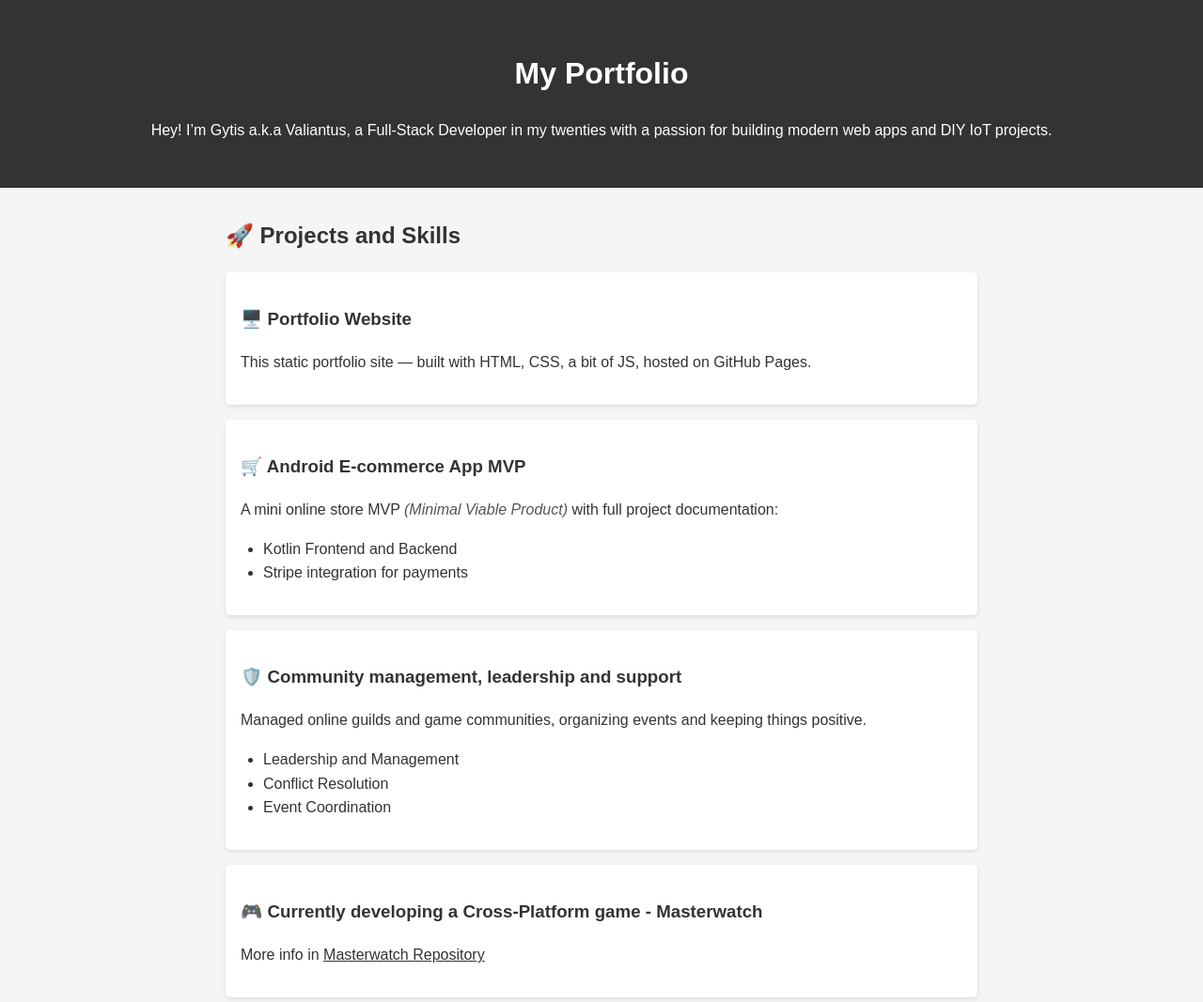
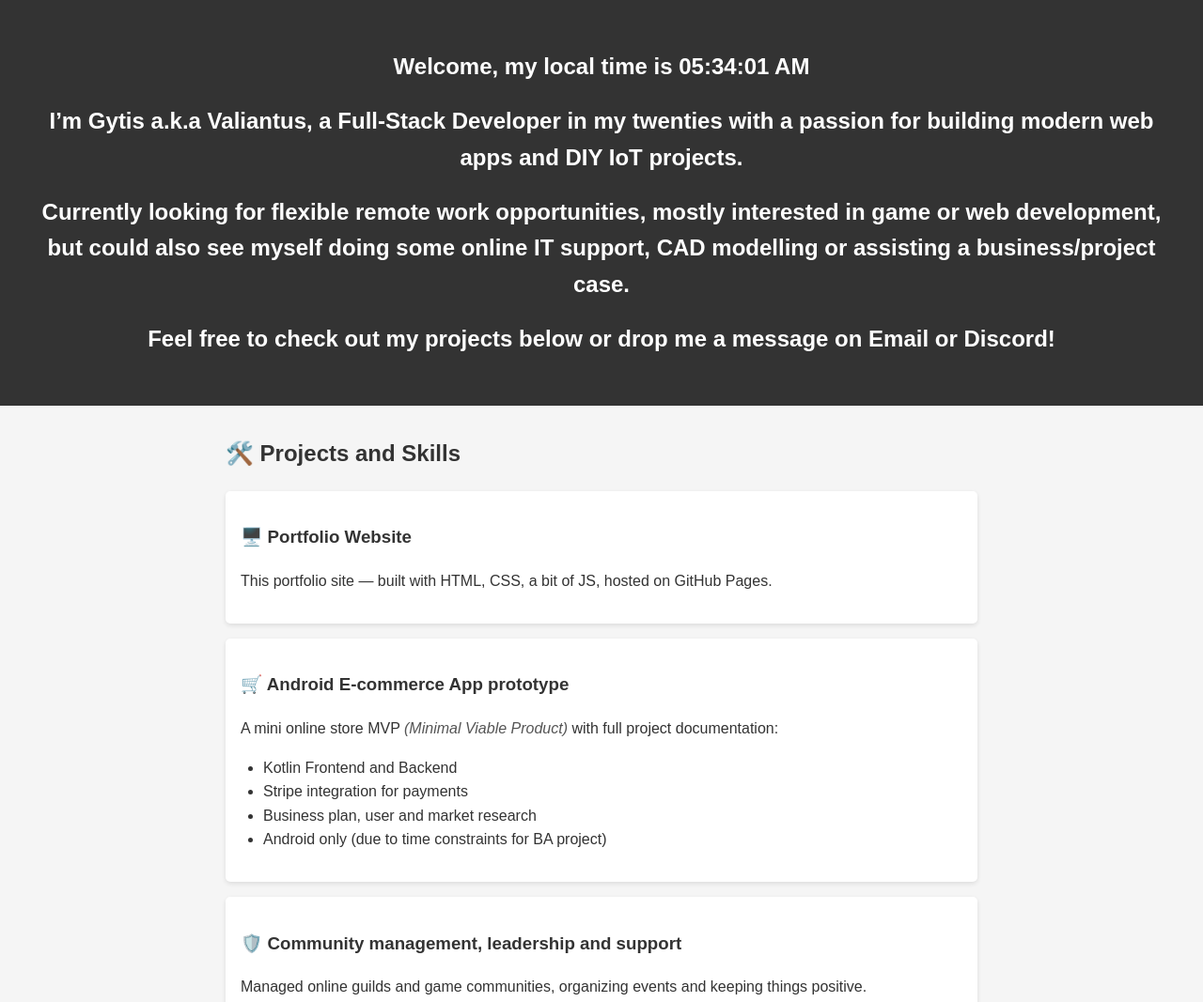
Before and after one commit to ValiantusDev/ValiantusDev, a plain HTML site: page index.html in a window 1280 px wide. Shown: the top 1067 px of the page at 94% size. Drawn offline with Linux system fonts and the light colour scheme.

Commit message:
Updated some stuff

```diff
--- a/index.html
+++ b/index.html
@@ -7,25 +7,29 @@
   <link rel="stylesheet" href="style.css" />
 </head>
 <body>
-  <header>
-    <h1>My Portfolio</h1>
-    <p>Hey! I’m Gytis a.k.a Valiantus, a Full-Stack Developer in my twenties with a passion for building modern web apps and DIY IoT projects.</p>
+  <header id="PortfolioHeader">
+    <h2>Welcome, my local time is <span id="myTime"></span></h2>
+    <h2>I’m Gytis a.k.a Valiantus, a Full-Stack Developer in my twenties with a passion for building modern web apps and DIY IoT projects.</h2>
+    <h2>Currently looking for flexible remote work opportunities, mostly interested in game or web development, but could also see myself doing some online IT support, CAD modelling or assisting a business/project case.</h2>
+    <h2>Feel free to check out my projects below or drop me a message on Email or Discord!</h2>
   </header>
   <main>
     <section class="section">
-      <h2>🚀 Projects and Skills</h2>
+      <h2>🛠️ Projects and Skills</h2>
 
       <div class="project">
         <h3>🖥️ Portfolio Website</h3>
-        <p>This static portfolio site — built with HTML, CSS, a bit of JS, hosted on GitHub Pages.</p>
+        <p>This portfolio site — built with HTML, CSS, a bit of JS, hosted on GitHub Pages.</p>
       </div>
 
       <div class="project">
-        <h3>🛒 Android E-commerce App MVP</h3>
+        <h3>🛒 Android E-commerce App prototype</h3>
         <p>A mini online store MVP <em>(Minimal Viable Product)</em> with full project documentation:</p>
         <ul>
           <li>Kotlin Frontend and Backend</li>
           <li>Stripe integration for payments</li>
+          <li>Business plan, user and market research</li>
+          <li>Android only (due to time constraints for BA project)</li>
         </ul>
       </div>
 
@@ -41,7 +45,12 @@
 
       <div class="project">
         <h3>🎮 Currently developing a Cross-Platform game - Masterwatch</h3>
-        <p>More info in <a href="https://github.com/ValiantusDev/Masterwach" target="_blank">Masterwatch Repository</a></p>
+        <p>More info when development nears public testing.</p>
+        <ul>
+          <li>Cross-Platform</li>
+          <li>Written in C# using Monogame, Gum and others</li>
+          <li>Aseprite used for asset creation</li>
+        </ul>
       </div>
     </section>
 
--- a/script.js
+++ b/script.js
@@ -5,3 +5,25 @@ function showMessage(message) {
   alert(message);
   console.log("Alert shown with message:", message);
 }
+
+const timeElement = document.getElementById('myTime');
+
+function updateMyTime() {
+  const now = new Date();
+  const options = {
+    timeZone: 'Europe/Vilnius',
+    hour: '2-digit',
+    minute: '2-digit',
+    second: '2-digit',
+  };
+  timeElement.textContent = now.toLocaleTimeString([], options);
+}
+
+updateMyTime();
+setInterval(updateMyTime, 1000);
+
+const header = document.getElementById('PortfolioHeader');
+
+header.addEventListener('click', () => {
+  header.classList.toggle('collapsed');
+});
--- a/style.css
+++ b/style.css
@@ -44,3 +44,8 @@ ul {
 em {
   color: #555;
 }
+
+#PortfolioHeader.collapsed h2 {
+  height: 0;
+  overflow: hidden; /* Hide the header when collapsed */
+}
```
Also changed, not shown: 1 other file.
